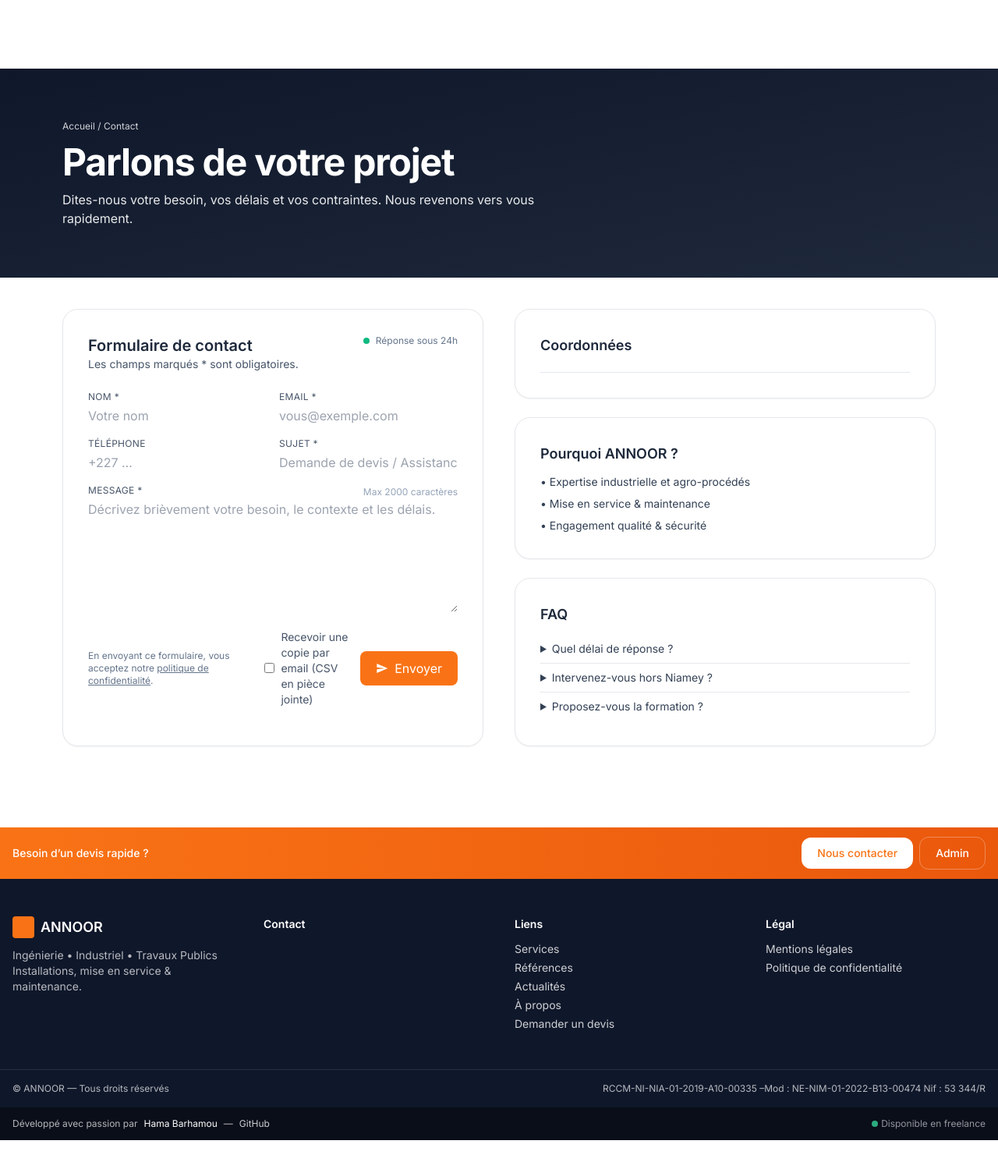
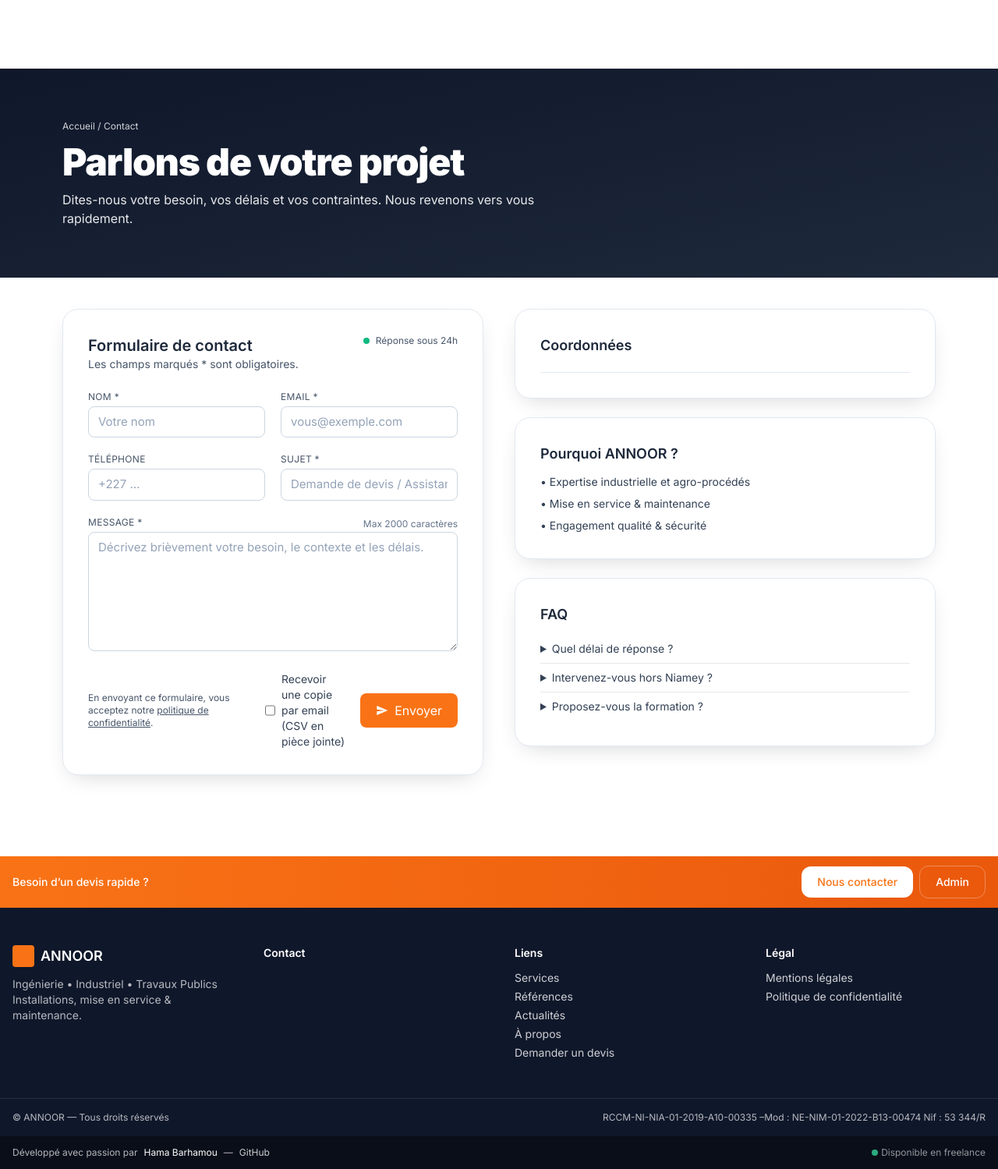
Before and after one commit to HamaBarhamou/annoorsite, a Django app: page /contact/ in a window 1280 px wide. Shown: the part 65-1564 px from the top of the page at 78% size. Before the commit the page ends 1527 px from the top, so only its background shows below. Run offline with Django 5.2, Linux system fonts and the light colour scheme; data that the repository does not hold is empty; some libraries are stand-ins or nearby versions.

Commit message:
feat(ui-contact): améliorer lisibilité et UX du formulaire de contact
• Champs plus grands et contrastés (border, px-3 py-2, placeholder lisible).

• Focus visible et accessible (focus:ring-2 + focus:border-orange-500).

• Checkbox 'Recevoir une copie (CSV)' stylée (accent-orange-600).

• Cartes avec border-slate-200 + shadow-card pour meilleure hiérarchie visuelle.

• Bouton submit: désactivation + libellé 'Envoi…' pendant l'envoi pour éviter le double-submit.

• AUCUN changement fonctionnel cassant : honeypot, envoi interne, copie + CSV, IP/UA conse

```diff
--- a/sitecontent/forms.py
+++ b/sitecontent/forms.py
@@ -4,8 +4,11 @@
 from django.core.mail import EmailMessage
 import csv, io
 
+# 👇 Ajout des classes manquantes pour bordures visibles + confort + focus net
 BASE_INPUT_CLASS = (
-    "w-full rounded-lg border-slate-300 focus:border-orange-500 focus:ring-orange-500"
+    "w-full border border-slate-300 rounded-lg px-3 py-2 text-[15px] "
+    "placeholder-slate-400 focus:outline-none focus:border-orange-500 "
+    "focus:ring-2 focus:ring-orange-500/40"
 )
 
 
@@ -52,7 +55,14 @@
     hp = forms.CharField(required=False, widget=forms.HiddenInput)
 
     # Option : recevoir une copie par email (avec CSV en PJ)
-    send_copy_csv = forms.BooleanField(required=False, initial=False)
+    # 👇 On garde la logique, on ajoute juste une classe visuelle
+    send_copy_csv = forms.BooleanField(
+        required=False,
+        initial=False,
+        widget=forms.CheckboxInput(
+            attrs={"class": "h-4 w-4 accent-orange-600 align-middle"}
+        ),
+    )
 
     def clean_hp(self):
         if self.cleaned_data.get("hp"):
@@ -96,9 +106,7 @@
         Retourne True si l’envoi interne a été tenté (pas forcément délivré).
         """
         cd = self.cleaned_data
-        subject = cd["subject"].strip()
-        if not subject:
-            subject = "Contact site"
+        subject = cd["subject"].strip() or "Contact site"
 
         # 1) Interne -> boîte ANNOOR
         body_internal = self._compose_internal_body(
@@ -142,9 +150,10 @@
             )
             # joindre le CSV
             msg_copy.attach(
-                filename="contact.csv", content=self._csv_bytes(), mimetype="text/csv"
+                filename="contact.csv",
+                content=self._csv_bytes(),
+                mimetype="text/csv",
             )
-            # on évite de casser le flux si la copie échoue
             try:
                 msg_copy.send(fail_silently=True)
             except Exception:
--- a/templates/contact.html
+++ b/templates/contact.html
@@ -15,7 +15,6 @@
 {% endblock %}
 
 {% block content %}
-
 <!-- HERO -->
 <section class="relative">
   <div class="absolute inset-0 bg-gradient-to-br from-slate-900 to-slate-800"></div>
@@ -23,7 +22,7 @@
     <nav class="text-xs/relaxed opacity-80 mb-3">
       <a href="/" class="hover:underline">Accueil</a> / <span>Contact</span>
     </nav>
-    <h1 class="text-3xl md:text-5xl font-bold tracking-tight">Parlons de votre projet</h1>
+    <h1 class="text-3xl md:text-5xl font-extrabold tracking-tight">Parlons de votre projet</h1>
     <p class="mt-3 max-w-2xl text-white/90">Dites-nous votre besoin, vos délais et vos contraintes. Nous revenons vers vous rapidement.</p>
   </div>
 </section>
@@ -41,20 +40,18 @@
 {% endif %}
 
 <section class="max-w-6xl mx-auto px-4 py-10 grid md:grid-cols-2 gap-10">
-
   <!-- FORM CARD -->
-  <div class="rounded-2xl border bg-white p-6 md:p-8 shadow-sm">
+  <div class="rounded-2xl border border-slate-200 bg-white p-6 md:p-8 shadow-card">
     <div class="flex items-start justify-between gap-4">
       <div>
         <h2 class="text-xl font-semibold">Formulaire de contact</h2>
         <p class="text-sm text-slate-600">Les champs marqués * sont obligatoires.</p>
       </div>
-      <span class="inline-flex items-center gap-2 text-xs text-slate-500">
+      <span class="inline-flex items-center gap-2 text-xs text-slate-600">
         <span class="size-2 rounded-full bg-emerald-500"></span> Réponse sous 24h
       </span>
     </div>
 
-    <!-- résumé erreurs globales -->
     {% if form.errors and not form.non_field_errors %}
       <div class="mt-5 rounded-lg border border-red-200 bg-red-50 p-3 text-sm text-red-800">
         Veuillez corriger les champs surlignés ci-dessous.
@@ -66,13 +63,12 @@
       </div>
     {% endif %}
 
-    <form method="post" class="mt-6 space-y-4"
-          novalidate
-          onsubmit="this.querySelector('button[type=submit]').classList.add('opacity-70','pointer-events-none')">
+    <form method="post" class="mt-6 space-y-5" novalidate
+          onsubmit="const btn=this.querySelector('button[type=submit]'); btn.disabled=true; btn.classList.add('opacity-70','pointer-events-none'); btn.dataset.label=btn.textContent; btn.textContent='Envoi…';">
       {% csrf_token %}
 
       <!-- GRID -->
-      <div class="grid grid-cols-1 md:grid-cols-2 gap-4">
+      <div class="grid grid-cols-1 md:grid-cols-2 gap-5">
         <!-- NOM -->
         <div>
           <label for="{{ form.name.id_for_label }}" class="block text-xs uppercase tracking-wide text-slate-600 mb-1">Nom *</label>
@@ -114,25 +110,20 @@
       <div>
         <div class="flex items-center justify-between">
           <label for="{{ form.message.id_for_label }}" class="block text-xs uppercase tracking-wide text-slate-600 mb-1">Message *</label>
-          <span class="text-xs text-slate-400">Max 2000 caractères</span>
+          <span class="text-xs text-slate-500">Max 2000 caractères</span>
         </div>
         {{ form.message }}
         {% for err in form.message.errors %}<p class="mt-1 text-xs text-red-600">{{ err }}</p>{% endfor %}
       </div>
 
-      <!-- HONEYPOT -->
-      {% if form.hp %}
-        <div class="hidden">
-          {{ form.hp }}
-        </div>
-      {% endif %}
+      <!-- HONEYPOT (reste caché si présent) -->
+      {% if form.hp %}<div class="hidden">{{ form.hp }}</div>{% endif %}
 
       <!-- RGPD / CTA -->
-            <!-- RGPD / CTA -->
-      <div class="mt-6 flex flex-col md:flex-row md:items-center gap-3 md:justify-between">
-        <p class="text-xs text-slate-500">En envoyant ce formulaire, vous acceptez notre <a href="#" class="underline">politique de confidentialité</a>.</p>
-        <div class="flex items-center gap-3">
-          <label class="text-sm text-slate-600 flex items-center gap-2">
+      <div class="mt-6 flex flex-col md:flex-row md:items-center gap-4 md:justify-between">
+        <p class="text-xs text-slate-600">En envoyant ce formulaire, vous acceptez notre <a href="#" class="underline">politique de confidentialité</a>.</p>
+        <div class="flex items-center gap-4">
+          <label class="text-sm text-slate-700 inline-flex items-center gap-2 select-none">
             {{ form.send_copy_csv }} <span>Recevoir une copie par email (CSV en pièce jointe)</span>
           </label>
           <button type="submit"
@@ -147,8 +138,8 @@
 
   <!-- ASIDE -->
   <aside class="space-y-6">
-    <!-- Coordonnées (depuis SiteContact) -->
-    <div class="rounded-2xl border bg-white p-6 md:p-8 shadow-sm">
+    <!-- Coordonnées -->
+    <div class="rounded-2xl border border-slate-200 bg-white p-6 md:p-8 shadow-card">
       <h3 class="text-lg font-semibold">Coordonnées</h3>
       <ul class="mt-3 text-sm text-slate-700 space-y-1">
         {% if site_contact.address or site_contact.city or site_contact.country %}
@@ -163,9 +154,7 @@
         {% if site_contact.whatsapp_url %}
           <li class="pt-2">
             <a href="{{ site_contact.whatsapp_url }}" class="inline-flex items-center gap-2 text-emerald-700 hover:underline" target="_blank" rel="noopener">
-            <svg xmlns="http://www.w3.org/2000/svg" class="h-4 w-4" viewBox="0 0 24 24" fill="currentColor">
-                <path d="M20 3.5A4.5 4.5 0 0 1 24 8c0 7.732-6.268 14-14 14a13.94 13.94 0 0 1-7-1.88L0 24l3.03-2.94A13.94 13.94 0 0 1 1.88 14C1.88 6.268 8.148 0 15.88 0A4.5 4.5 0 0 1 20 3.5Z"/>
-            </svg>
+              <svg xmlns="http://www.w3.org/2000/svg" class="h-4 w-4" viewBox="0 0 24 24" fill="currentColor"><path d="M20 3.5A4.5 4.5 0 0 1 24 8c0 7.732-6.268 14-14 14a13.94 13.94 0 0 1-7-1.88L0 24l3.03-2.94A13.94 13.94 0 0 1 1.88 14C1.88 6.268 8.148 0 15.88 0A4.5 4.5 0 0 1 20 3.5Z"/></svg>
               WhatsApp
             </a>
           </li>
@@ -178,7 +167,7 @@
     </div>
 
     <!-- Pourquoi nous -->
-    <div class="rounded-2xl border bg-white p-6 md:p-8 shadow-sm">
+    <div class="rounded-2xl border border-slate-200 bg-white p-6 md:p-8 shadow-card">
       <h3 class="text-lg font-semibold">Pourquoi ANNOOR ?</h3>
       <ul class="mt-3 text-sm text-slate-700 space-y-2">
         <li>• Expertise industrielle et agro-procédés</li>
@@ -187,8 +176,8 @@
       </ul>
     </div>
 
-    <!-- FAQ courte (pure HTML) -->
-    <div class="rounded-2xl border bg-white p-6 md:p-8 shadow-sm">
+    <!-- FAQ courte -->
+    <div class="rounded-2xl border border-slate-200 bg-white p-6 md:p-8 shadow-card">
       <h3 class="text-lg font-semibold">FAQ</h3>
       <div class="mt-3 text-sm text-slate-700">
         <details class="border-b py-2">
@@ -207,5 +196,4 @@
     </div>
   </aside>
 </section>
-
 {% endblock %}
```
Lines whose indentation alone changed are shown as unchanged.
